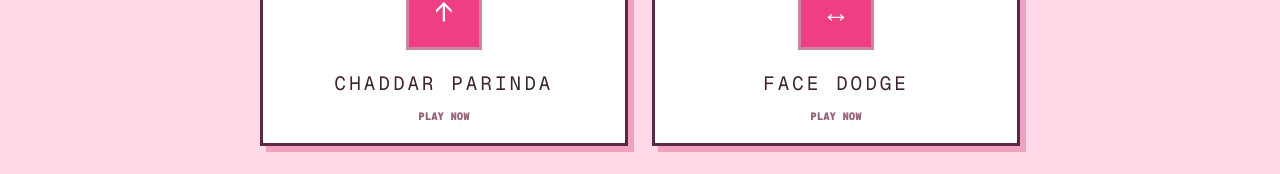
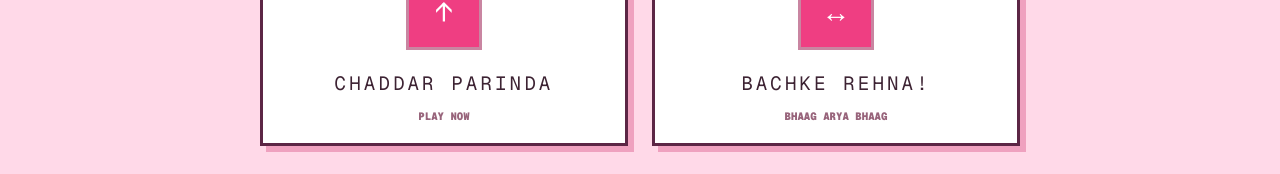
Before and after one commit to Pratik-Devang/AryaBday, a Next.js app: page / in a window 1280 px wide. Shown: the part 1018-1192 px from the top of the page. Built offline with nearby package versions, Linux system fonts and the light colour scheme.

Commit message:
changed some lines

```diff
--- a/app/games/dodger/dodger-game.tsx
+++ b/app/games/dodger/dodger-game.tsx
@@ -223,7 +223,7 @@ export function DodgerGame() {
         <canvas ref={canvasRef} width={WIDTH} height={HEIGHT} aria-label="Move left and right to avoid incoming faces" />
         {status !== 'playing' && (
           <div className={styles.overlay}>
-            {status === 'ready' && <><span>READY?</span><h2>DODGE THE DRAMA!</h2><p>Move between three lanes and avoid 12 incoming faces.</p><button type="button" onClick={startGame}>START DODGING</button>{previouslyCompleted && <a className={styles.rewardLink} href="/rewards/face-dodge">VIEW PHOTOS</a>}</>}
+            {status === 'ready' && <><span>TAIYAAR?</span><h2>BACHKE REHNA RE BABA!</h2><p>Teen lanes, baarah chehre. Takraayi toh gayi.</p><button type="button" onClick={startGame}>BHAAG ARYA BHAAG</button>{previouslyCompleted && <a className={styles.rewardLink} href="/rewards/face-dodge">VIEW PHOTOS</a>}</>}
             {status === 'lost' && <><span>CAUGHT!</span><h2>TOO MUCH FACE.</h2><p>You dodged {score}. Try switching lanes a little earlier.</p><button type="button" onClick={startGame}>TRY AGAIN</button></>}
             {status === 'won' && <><span>LEVEL CLEARED!</span><h2>KHILKHILAATI HUI YAADEIN UNLOCKED ♡</h2><p>You dodged all 12 incoming faces.</p><a className={styles.rewardLink} href="/rewards/face-dodge">OPEN PHOTOS</a><button type="button" onClick={startGame}>PLAY AGAIN</button></>}
           </div>
--- a/app/page.tsx
+++ b/app/page.tsx
@@ -3,8 +3,8 @@ import { PixelBuddy } from './pixel-buddy';
 import { ProgressStatus } from './progress-status';
 
 const levels = [
-  { number: '01', title: 'CHADDAR PARINDA', symbol: '↑', href: '/games/flappy' },
-  { number: '02', title: 'FACE DODGE', symbol: '↔', href: '/games/dodger' },
+  { number: '01', title: 'CHADDAR PARINDA', symbol: '↑', href: '/games/flappy', cta: 'PLAY NOW' },
+  { number: '02', title: 'BACHKE REHNA!', symbol: '↔', href: '/games/dodger', cta: 'BHAAG ARYA BHAAG' },
 ];
 
 export default function Home() {
@@ -60,7 +60,7 @@ export default function Home() {
               <>
                 <div className="level-topline"><span>LEVEL {level.number}</span><span className="lock" aria-hidden="true">{level.href ? '▶' : '▣'}</span></div>
                 <div className="level-symbol" aria-hidden="true">{level.symbol}</div>
-                <h3>{level.title}</h3><p>{level.href ? 'PLAY NOW' : 'LOCKED'}</p>
+                <h3>{level.title}</h3><p>{level.href ? level.cta : 'LOCKED'}</p>
               </>
             );
 
```
Also changed, not shown: tsconfig.json (+22 -5 lines).
